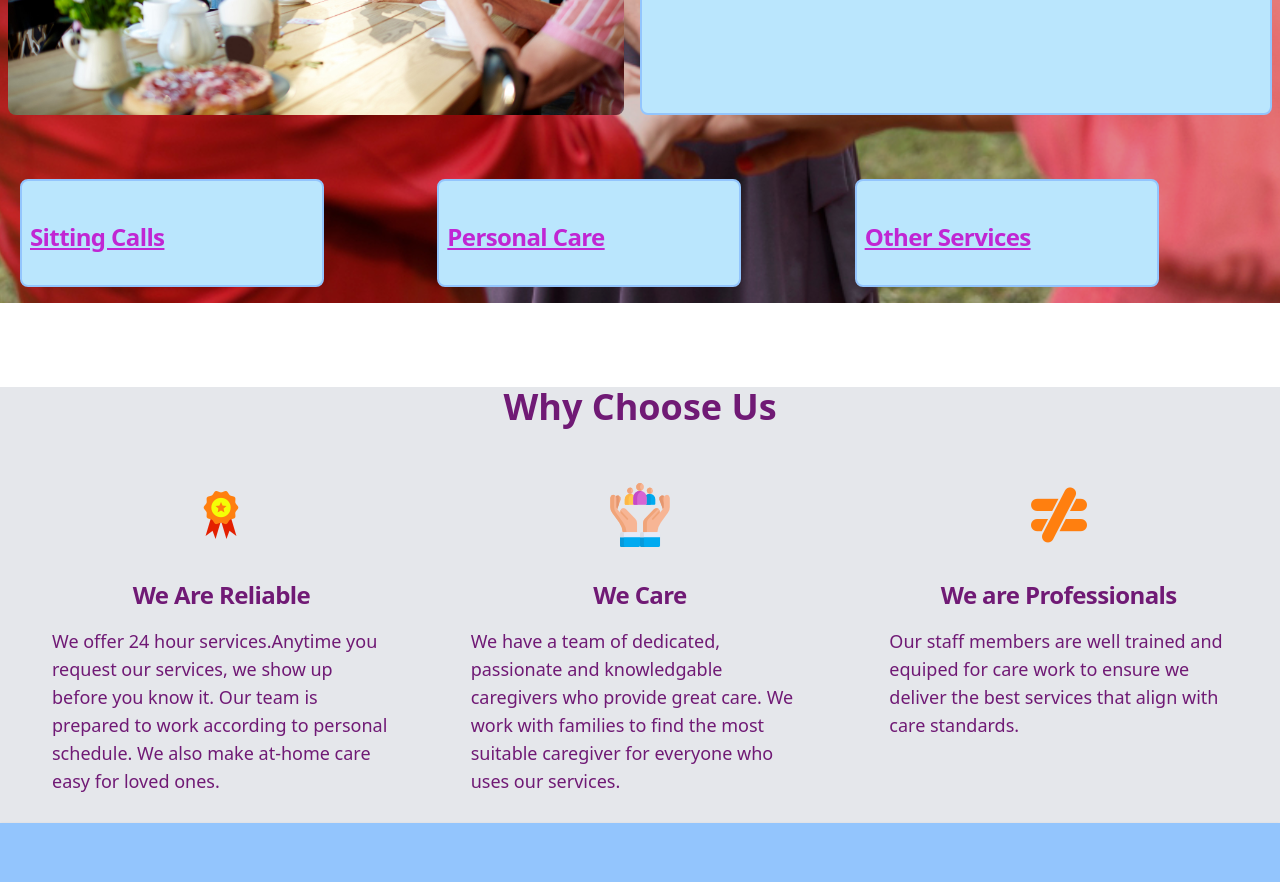
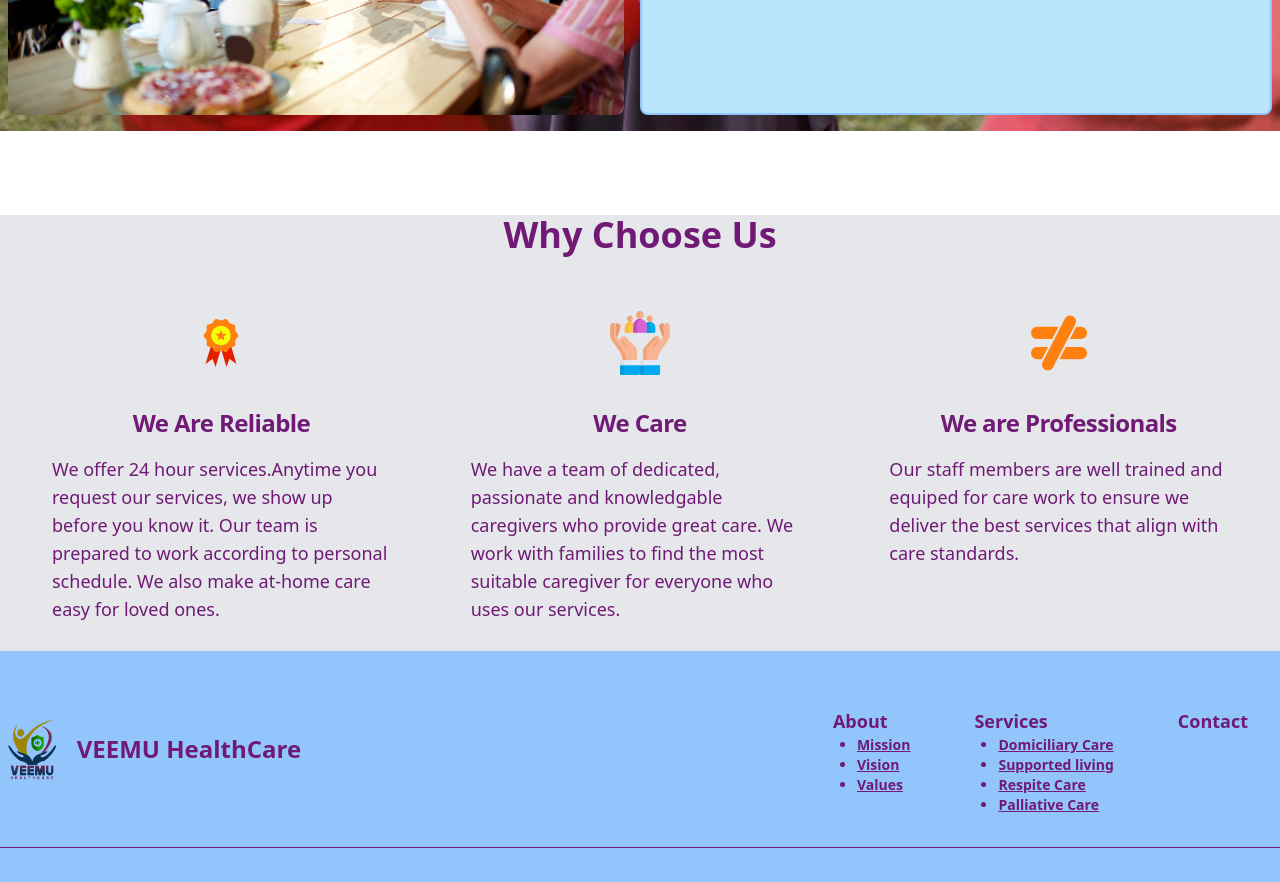
Before and after one commit to rufaro-13/veemu, a React (Create React App) app: page /social in a window 1280 px wide. Shown: the part 840-1722 px from the top of the page. Built offline with nearby package versions, Linux system fonts and the light colour scheme.

Commit message:
links removed

```diff
--- a/src/pages/Personal.js
+++ b/src/pages/Personal.js
@@ -1,6 +1,6 @@
 import React from 'react'
 import personal from '../images/smiley-woman-getting-ready-haircut-home-with-hairdresser.jpg'
-import {Link} from 'react-router-dom'
+
 function Personal() {
   return (
     <div>
@@ -45,46 +45,7 @@ function Personal() {
                             </div>
         </section>
 
-        <div class="  grid  lg:grid-cols-3 lg:gap-x-3 m-auto md:grid-cols-2 md:gap-x-2 grid-col-1 px-2 lg:px-5 item-stretch ">
-                            <div id='palliative' class=" mt-8 pt-4 pb-4">
 
-                                <div class="md:w-3/4 pt-8 pb-8 sm:82 rounded-lg  border-2 border-navcolour bg-sky-200 text-fuchsia-950 sm:items-center sm:justify-center  px-2 ">
-                                    <h5 className="md:text-2xl text-lg font-bold tracking-tight text-fuchsia-600 dark:text-white pt-2">
-                                        <p>
-                                        <Link to='/social'><u>Social Inclusion</u></Link>
-                                        </p>
-                                    </h5>
-
-                                </div>
-
-                            </div>
-
-
-                            <div id='respite' class="  mt-8 pt-4 pb-4">
-
-                                <div class="md:w-3/4 pt-8 pb-8 sm:82 rounded-lg  border-2 border-navcolour bg-sky-200 text-fuchsia-950 sm:items-center sm:justify-center   px-2 ">
-                                    <h5 className="md:text-2xl text-lg font-bold tracking-tight text-fuchsia-600 dark:text-white pt-2">
-                                        <p>
-                                        <Link to='/sitting'><u>Sitting Calls</u></Link>
-                                        </p>
-                                    </h5>
-
-                                </div>
-
-                            </div>
-
-                            <div id='supported' class=" mt-8 pt-4 pb-4">
-
-                                <div class="md:w-3/4 pt-8 pb-8 sm:82 rounded-lg  border-2 border-navcolour bg-sky-200 text-fuchsia-950 sm:items-center sm:justify-center   px-2 ">
-                                    <h5 className="md:text-2xl text-lg font-bold tracking-tight text-fuchsia-600 dark:text-white pt-2">
-                                            <p>
-                                            <Link to='/services'><u>Other Services</u></Link>
-                                            </p>
-                                    </h5>
-
-                                 </div>
-                            </div>
-                        </div>
 
         </section>
 
--- a/src/pages/Sitting.js
+++ b/src/pages/Sitting.js
@@ -1,6 +1,6 @@
 import React from 'react'
 import supported from '../images/male-social-worker-taking-care-old-woman.jpg'
-import {Link} from 'react-router-dom'
+
 function Sitting() {
   return (
     <div>
@@ -45,46 +45,7 @@ function Sitting() {
                             </div>
         </section>
 
-        <div class="  grid  lg:grid-cols-3 lg:gap-x-3 m-auto md:grid-cols-2 md:gap-x-2 grid-col-1 px-2 lg:px-5 item-stretch ">
-                            <div id='palliative' class=" mt-8 pt-4 pb-4">
 
-                                <div class="md:w-3/4 pt-8 pb-8 sm:82 rounded-lg  border-2 border-navcolour bg-sky-200 text-fuchsia-950 sm:items-center sm:justify-center  px-2 ">
-                                    <h5 className="md:text-2xl text-lg font-bold tracking-tight text-fuchsia-600 dark:text-white pt-2">
-                                        <p>
-                                        <Link to='/social'><u>Social Inclusion</u></Link>
-                                        </p>
-                                    </h5>
-
-                                </div>
-
-                            </div>
-
-
-                            <div id='respite' class="  mt-8 pt-4 pb-4">
-
-                                <div class="md:w-3/4 pt-8 pb-8 sm:82 rounded-lg  border-2 border-navcolour bg-sky-200 text-fuchsia-950 sm:items-center sm:justify-center   px-2 ">
-                                    <h5 className="md:text-2xl text-lg font-bold tracking-tight text-fuchsia-600 dark:text-white pt-2">
-                                        <p>
-                                        <Link to='/personal'><u>Personal Care</u></Link>
-                                        </p>
-                                    </h5>
-
-                                </div>
-
-                            </div>
-
-                            <div id='supported' class=" mt-8 pt-4 pb-4">
-
-                                <div class="md:w-3/4 pt-8 pb-8 sm:82 rounded-lg  border-2 border-navcolour bg-sky-200 text-fuchsia-950 sm:items-center sm:justify-center   px-2 ">
-                                    <h5 className="md:text-2xl text-lg font-bold tracking-tight text-fuchsia-600 dark:text-white pt-2">
-                                            <p>
-                                            <Link to='/services'><u>Other Services</u></Link>
-                                            </p>
-                                    </h5>
-
-                                 </div>
-                            </div>
-                        </div>
 
 
         </section>
--- a/src/pages/Social.js
+++ b/src/pages/Social.js
@@ -1,6 +1,6 @@
 import React from 'react'
 import inclusion from '../images/seniors-playing-cards-cafe.jpg'
-import {Link} from 'react-router-dom'
+
 function Social() {
   return (
     <div>
@@ -43,46 +43,7 @@ function Social() {
 
                             </div>
         </section>
-        <div class="  grid  lg:grid-cols-3 lg:gap-x-3 m-auto md:grid-cols-2 md:gap-x-2 grid-col-1 px-2 lg:px-5 item-stretch ">
-                            <div id='palliative' class=" mt-8 pt-4 pb-4">
 
-                                <div class="md:w-3/4 pt-8 pb-8 sm:82 rounded-lg  border-2 border-navcolour bg-sky-200 text-fuchsia-950 sm:items-center sm:justify-center  px-2 ">
-                                    <h5 className="md:text-2xl text-lg font-bold tracking-tight text-fuchsia-600 dark:text-white pt-2">
-                                        <p>
-                                        <Link to='/sitting'><u>Sitting Calls</u></Link>
-                                        </p>
-                                    </h5>
-
-                                </div>
-
-                            </div>
-
-
-                            <div id='respite' class="  mt-8 pt-4 pb-4">
-
-                                <div class="md:w-3/4 pt-8 pb-8 sm:82 rounded-lg  border-2 border-navcolour bg-sky-200 text-fuchsia-950 sm:items-center sm:justify-center   px-2 ">
-                                    <h5 className="md:text-2xl text-lg font-bold tracking-tight text-fuchsia-600 dark:text-white pt-2">
-                                        <p>
-                                        <Link to='/personal'><u>Personal Care</u></Link>
-                                        </p>
-                                    </h5>
-
-                                </div>
-
-                            </div>
-
-                            <div id='supported' class=" mt-8 pt-4 pb-4">
-
-                                <div class="md:w-3/4 pt-8 pb-8 sm:82 rounded-lg  border-2 border-navcolour bg-sky-200 text-fuchsia-950 sm:items-center sm:justify-center   px-2 ">
-                                    <h5 className="md:text-2xl text-lg font-bold tracking-tight text-fuchsia-600 dark:text-white pt-2">
-                                            <p>
-                                            <Link to='/services'><u>Other Services</u></Link>
-                                            </p>
-                                    </h5>
-
-                                 </div>
-                            </div>
-                        </div>
 
         </section>
 
```
